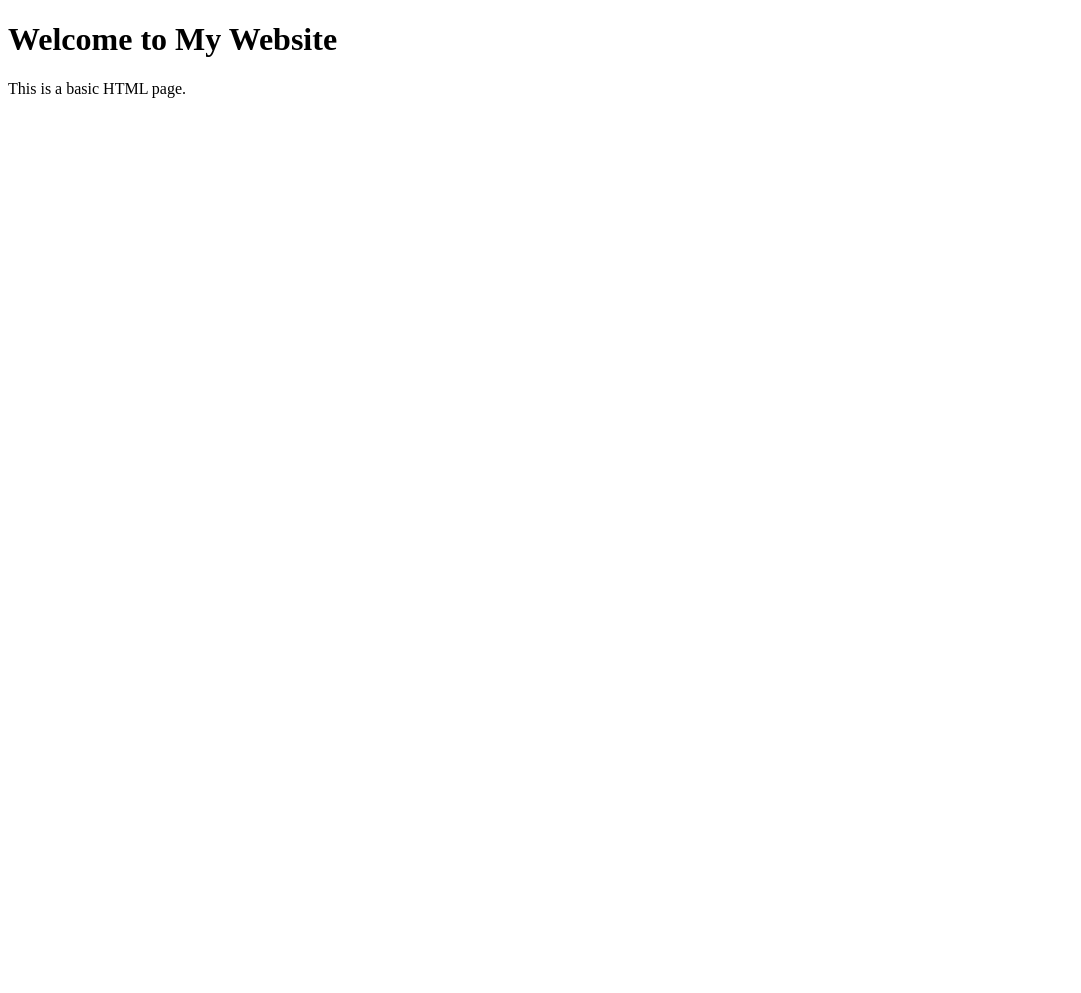
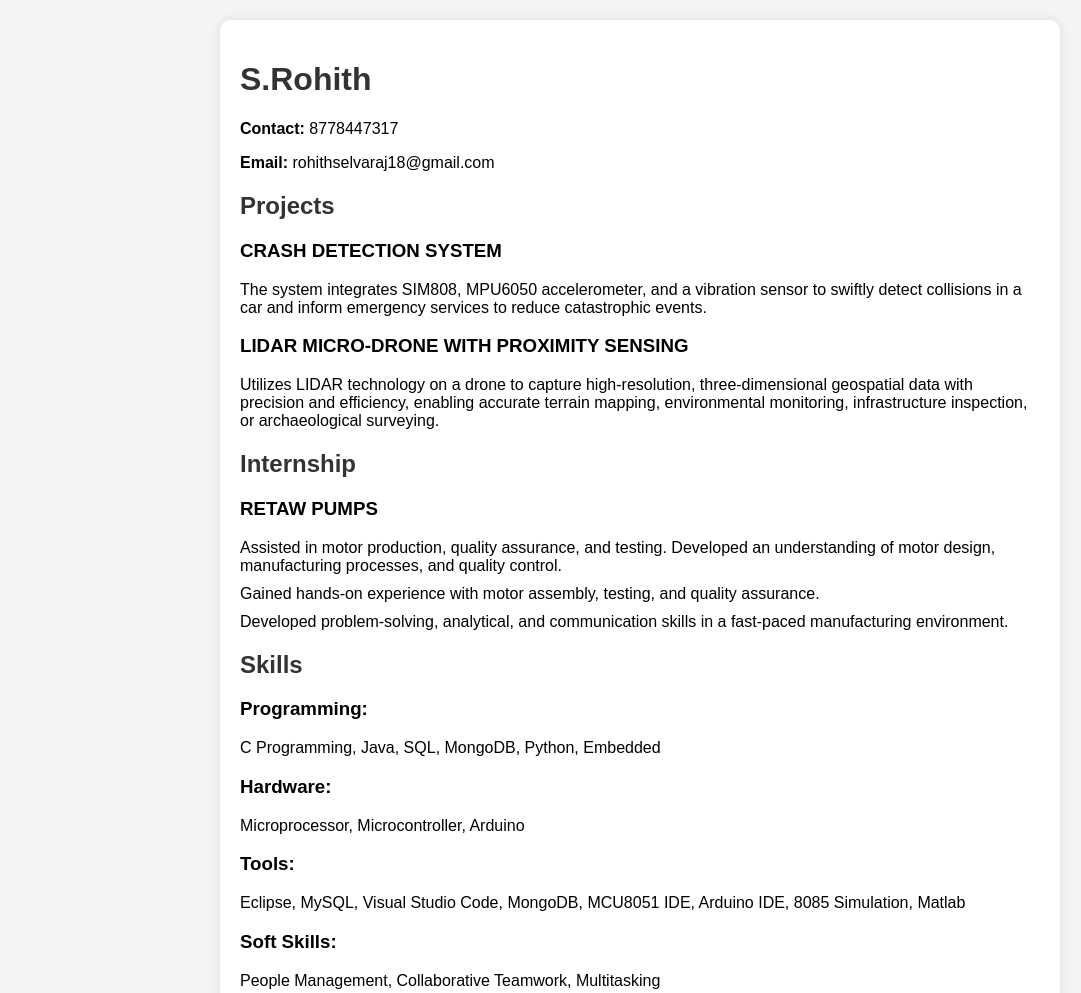
Before and after one commit to Rohith18456/rohith4, a plain HTML site: page index.html in a window 1280 px wide. Shown: the whole page, without its empty margins (0-1081 px from the left). Before the commit the page ends 800 px from the top, so only its background shows below. Drawn offline with Linux system fonts and the light colour scheme.

Commit message:
Update index.html

```diff
--- a/index.html
+++ b/index.html
@@ -3,10 +3,78 @@
 <head>
     <meta charset="UTF-8">
     <meta name="viewport" content="width=device-width, initial-scale=1.0">
-    <title>My Website</title>
+    <title>S.Rohith - Portfolio</title>
+    <style>
+        body {
+            font-family: Arial, sans-serif;
+            margin: 0;
+            padding: 20px;
+            background-color: #f4f4f4;
+        }
+        .container {
+            max-width: 800px;
+            margin: auto;
+            background: white;
+            padding: 20px;
+            box-shadow: 0px 0px 10px rgba(0, 0, 0, 0.1);
+            border-radius: 10px;
+        }
+        h1, h2 {
+            color: #333;
+        }
+        .contact {
+            margin-bottom: 20px;
+        }
+        .section {
+            margin-bottom: 20px;
+        }
+        ul {
+            list-style-type: none;
+            padding: 0;
+        }
+        li {
+            margin-bottom: 10px;
+        }
+    </style>
 </head>
 <body>
-    <h1>Welcome to My Website</h1>
-    <p>This is a basic HTML page.</p>
+    <div class="container">
+        <h1>S.Rohith</h1>
+        <div class="contact">
+            <p><strong>Contact:</strong> 8778447317</p>
+            <p><strong>Email:</strong> rohithselvaraj18@gmail.com</p>
+        </div>
+
+        <div class="section">
+            <h2>Projects</h2>
+            <h3>CRASH DETECTION SYSTEM</h3>
+            <p>The system integrates SIM808, MPU6050 accelerometer, and a vibration sensor to swiftly detect collisions in a car and inform emergency services to reduce catastrophic events.</p>
+
+            <h3>LIDAR MICRO-DRONE WITH PROXIMITY SENSING</h3>
+            <p>Utilizes LIDAR technology on a drone to capture high-resolution, three-dimensional geospatial data with precision and efficiency, enabling accurate terrain mapping, environmental monitoring, infrastructure inspection, or archaeological surveying.</p>
+        </div>
+
+        <div class="section">
+            <h2>Internship</h2>
+            <h3>RETAW PUMPS</h3>
+            <ul>
+                <li>Assisted in motor production, quality assurance, and testing. Developed an understanding of motor design, manufacturing processes, and quality control.</li>
+                <li>Gained hands-on experience with motor assembly, testing, and quality assurance.</li>
+                <li>Developed problem-solving, analytical, and communication skills in a fast-paced manufacturing environment.</li>
+            </ul>
+        </div>
+
+        <div class="section">
+            <h2>Skills</h2>
+            <h3>Programming:</h3>
+            <p>C Programming, Java, SQL, MongoDB, Python, Embedded</p>
+            <h3>Hardware:</h3>
+            <p>Microprocessor, Microcontroller, Arduino</p>
+            <h3>Tools:</h3>
+            <p>Eclipse, MySQL, Visual Studio Code, MongoDB, MCU8051 IDE, Arduino IDE, 8085 Simulation, Matlab</p>
+            <h3>Soft Skills:</h3>
+            <p>People Management, Collaborative Teamwork, Multitasking</p>
+        </div>
+    </div>
 </body>
 </html>
```
